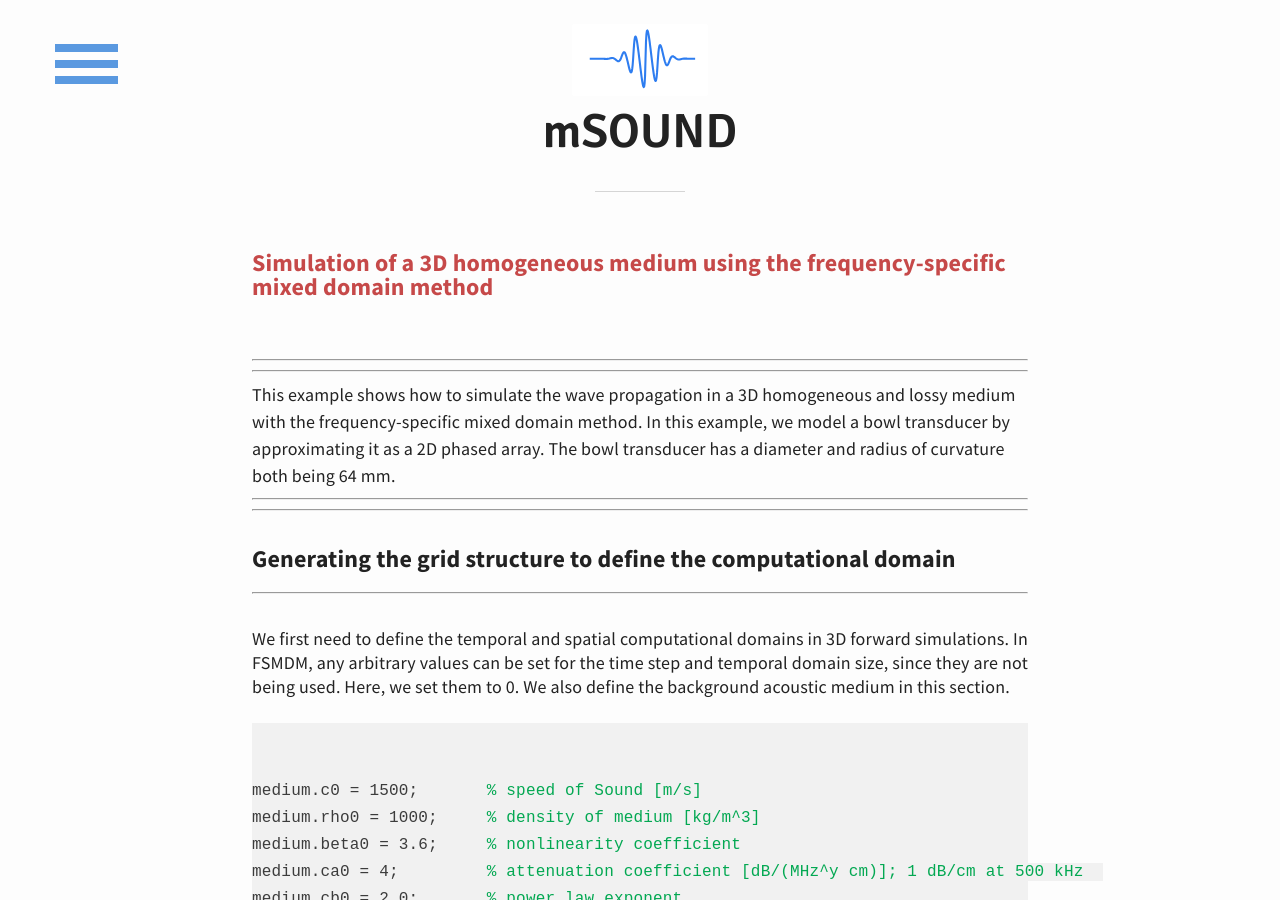
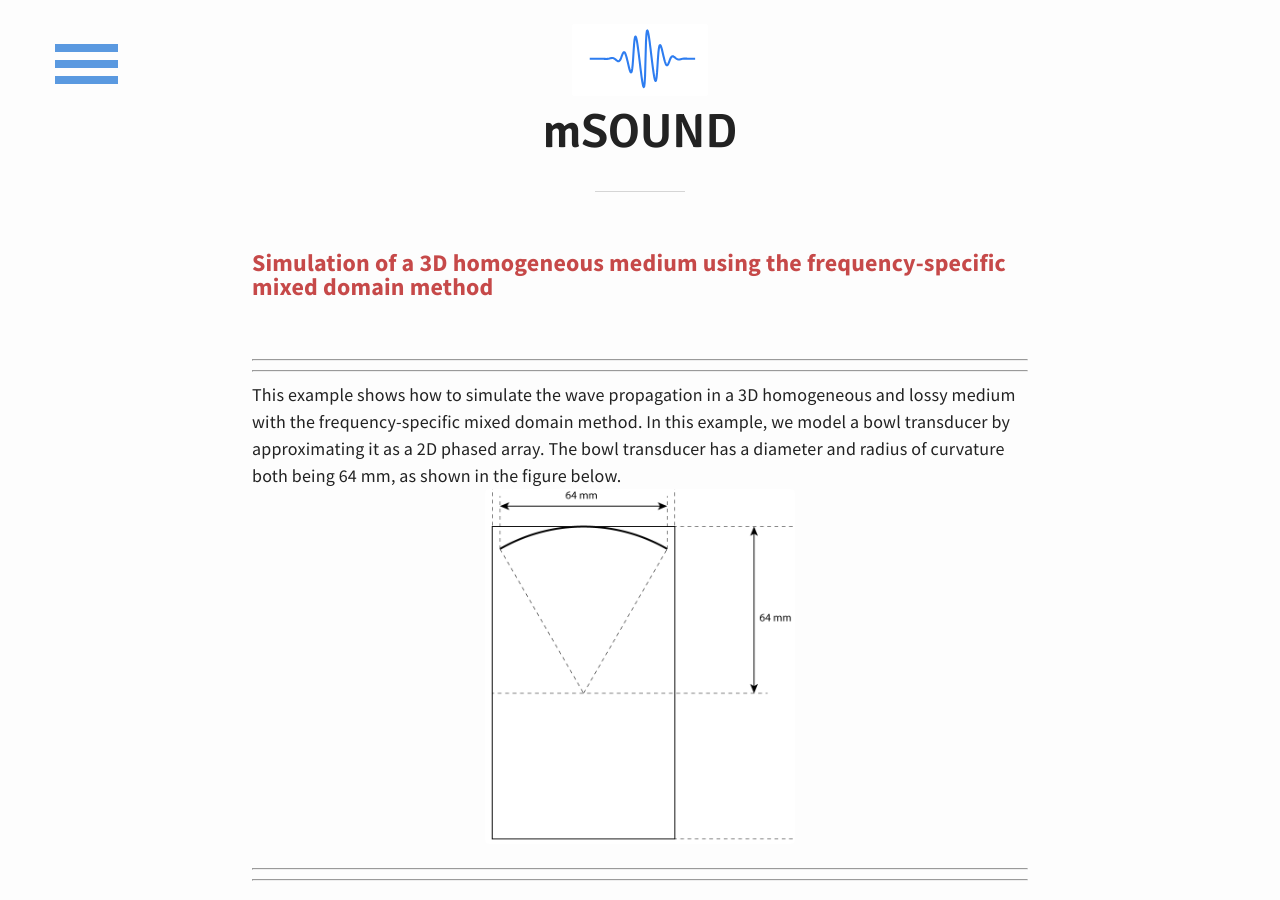
Before and after one commit to m-SOUND/mSOUND, a Jekyll site: the page built from _posts/2019-07-26-FSMDM_3D_homogeneous.html, in a window 1280 px wide and 900 px high. Built offline with Jekyll 4.4.1, drawn with Linux system fonts in a browser that asks for light colours.

Commit message:
Update 2019-07-26-FSMDM_3D_homogeneous.html

```diff
--- a/_posts/2019-07-26-FSMDM_3D_homogeneous.html
+++ b/_posts/2019-07-26-FSMDM_3D_homogeneous.html
@@ -6,7 +6,9 @@ title: Simulation of a 3D homogeneous medium using the frequency-specific mixed
 <hr>
 <hr>
 This example shows how to simulate the wave propagation in a 3D homogeneous and lossy medium with the frequency-specific mixed domain method.
-In this example, we model a bowl transducer by approximating it as a 2D phased array. The bowl transducer has a diameter and radius of curvature both being 64 mm.
+In this example, we model a bowl transducer by approximating it as a 2D phased array. The bowl transducer has a diameter and radius of curvature both being 64 mm, as shown
+in the figure below.
+<img src="/mSOUND/img/bowltransducer_1.jpg" alt="bowl transducer">
 <hr>
 <hr>
 </p>
```
